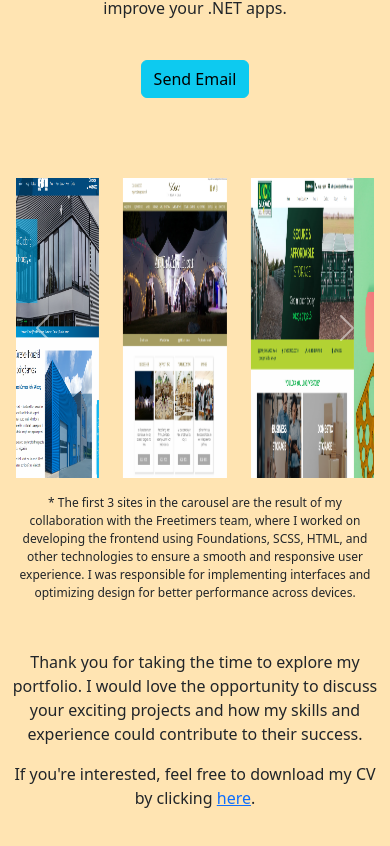
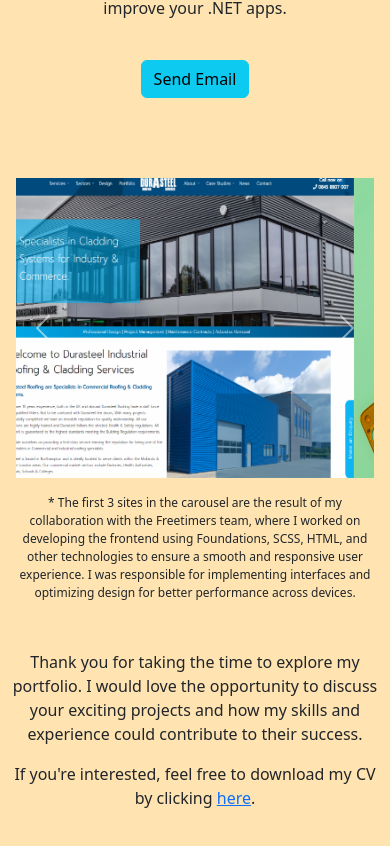
Before and after one commit to MadalinaBuu/portfolio, an Angular app: page / in a window 390 px wide. Shown: the part 2049-2895 px from the top of the page. Built offline with nearby package versions, Linux system fonts and the light colour scheme.

Commit message:
only one slide in carousel for mobile

```diff
--- a/src/app/carousel/carousel.component.html
+++ b/src/app/carousel/carousel.component.html
@@ -3,7 +3,7 @@
   <div class="carousel-inner">
     <div *ngFor="let item of carouselItems; let i = index" [class.active]="i === 0" class="carousel-item">
       <div class="row">
-      <div *ngFor="let link of item.links" class="col-4">
+        <div *ngFor="let link of (isMobile() ? [item.links[0]] : item.links)" class="col-12 col-md-4">
           <a *ngIf="link.href" [href]="link.href" target="_blank">
             <img [src]="link.imgSrc" class="d-block w-100" [alt]="link.alt">
           </a>
@@ -12,7 +12,6 @@
       </div>
     </div>
   </div>
-
 
   <!-- Butoane de control -->
   <button class="carousel-control-prev" type="button" data-bs-target="#carouselExampleIndicators" data-bs-slide="prev">
@@ -26,5 +25,7 @@
 </div>
 
 <div class="carousel-explanation">
-    * The first 3 sites in the carousel are the result of my collaboration with the Freetimers team, where I worked on developing the frontend using Foundations, SCSS, HTML, and other technologies to ensure a smooth and responsive user experience. I was responsible for implementing interfaces and optimizing design for better performance across devices.
+  * The first 3 sites in the carousel are the result of my collaboration with the Freetimers team, where I worked on
+  developing the frontend using Foundations, SCSS, HTML, and other technologies to ensure a smooth and responsive user
+  experience. I was responsible for implementing interfaces and optimizing design for better performance across devices.
 </div>
--- a/src/app/carousel/carousel.component.ts
+++ b/src/app/carousel/carousel.component.ts
@@ -12,4 +12,8 @@ import { CommonModule } from '@angular/common';
 export class CarouselComponent {
 
   public carouselItems = carouselItems;
+
+  isMobile(): boolean {
+    return window.innerWidth < 770;
+  }
 }
```
Lines whose indentation alone changed are shown as unchanged.
